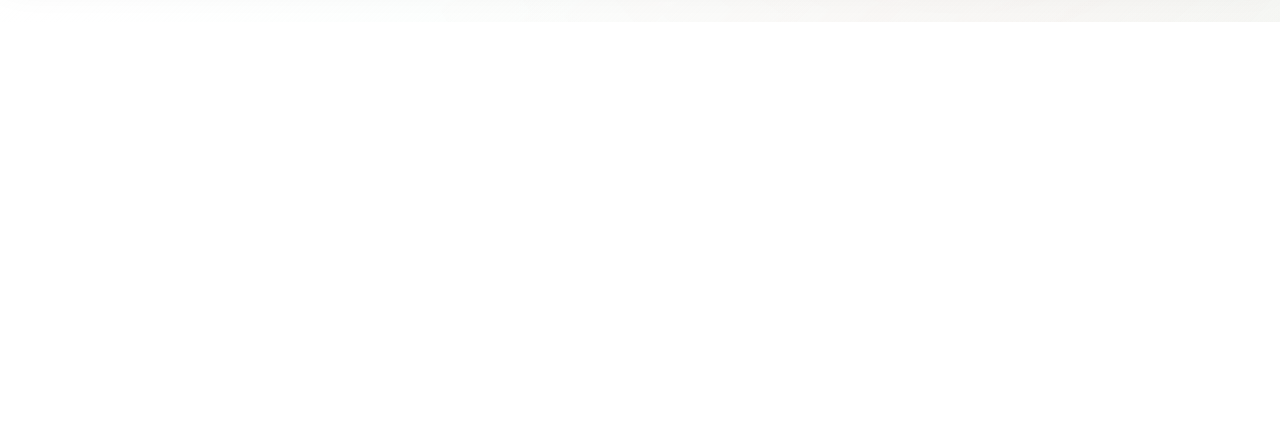
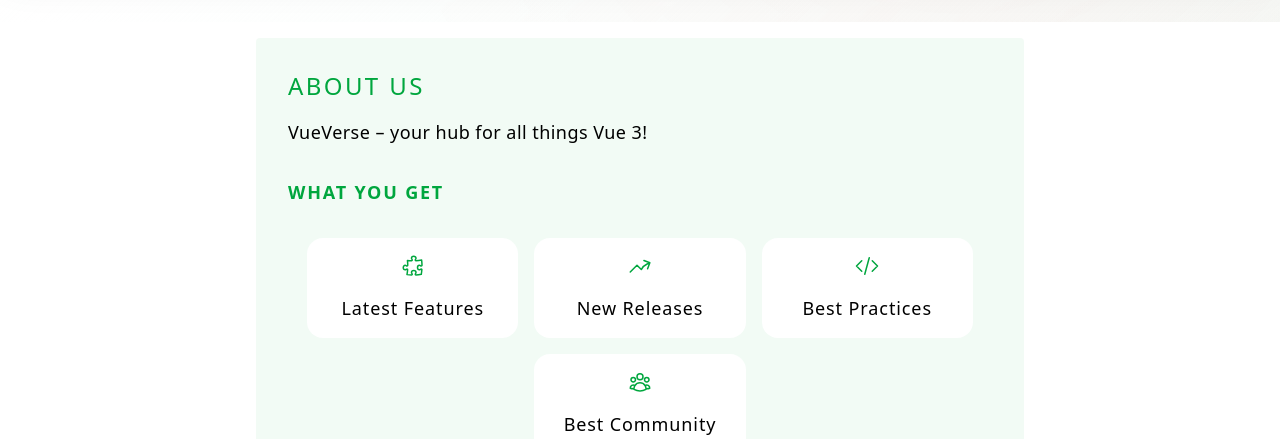
Before and after one commit to lalith07697/vue-verse, a Vue app: page / in a window 1280 px wide. Shown: the part 1253-1692 px from the top of the page. Before the commit the page ends 1275 px from the top, so only its background shows below. Built offline with nearby package versions, Linux system fonts and the light colour scheme.

Commit message:
about page

```diff
--- a/index.html
+++ b/index.html
@@ -10,4 +10,9 @@
     <div id="app"></div>
     <script type="module" src="/src/main.js"></script>
   </body>
+  <style>
+    html{
+      scroll-padding: 100px;
+    }
+  </style>
 </html>
--- a/src/App.vue
+++ b/src/App.vue
@@ -1,8 +1,10 @@
 <script setup >
-import Header from './components/Header.vue'
+import Header from './components/HeaderView.vue'
 import logo from './assets/favicon.jpg'
 import { ref } from 'vue'
 import { onMounted } from 'vue'
+import Home from './components/Home.vue'
+import AboutView from './components/AboutView.vue'
 const isLoading = ref(true)
 
 onMounted(() => {
@@ -36,7 +38,10 @@
     <div v-else>
       <div class="animate-fadeIn opacity-0">
         <Header />
-        <RouterView class="mt-20"/>
+        <div class="mt-20 flex flex-col w-screen items-center">
+          <Home id="home"/>
+          <AboutView id="about"/>
+        </div>
       </div>
     </div>
   </div>
@@ -54,4 +59,5 @@
 .animate-fadeIn {
   animation: fadeIn 0.8s ease-in-out forwards;
 }
+
 </style>
--- a/src/components/AboutView.vue
+++ b/src/components/AboutView.vue
@@ -1,7 +1,82 @@
-<script setup>
-</script>
+<script setup></script>
 <template>
-  <div>
-    abc
+  <div class="w-[60%] bg-[#81D6A1]/10 rounded m-4 mb-40 p-8">
+    <h1 class="tracking-widest text-2xl font-medium text-[#00a63e]">ABOUT US</h1>
+    <p class="text-lg mt-4 tracking-wide">
+      VueVerse – your hub for all things <span class="font-medium">Vue 3!</span>
+    </p>
+    <h1 class="tracking-widest text-lg text-[#00a63e] font-semibold my-4 mt-8">WHAT YOU GET</h1>
+    <div class="flex flex-wrap justify-center gap-4 w-[100%] mt-8">
+      <div class="flex flex-col items-center w-[30%] gap-4 bg-white p-4 rounded-2xl">
+        <svg
+          xmlns="http://www.w3.org/2000/svg"
+          fill="none"
+          viewBox="0 0 24 24"
+          stroke-width="1.5"
+          stroke="currentColor"
+          class="size-6 text-[#00a63e]"
+        >
+          <path
+            stroke-linecap="round"
+            stroke-linejoin="round"
+            d="M14.25 6.087c0-.355.186-.676.401-.959.221-.29.349-.634.349-1.003 0-1.036-1.007-1.875-2.25-1.875s-2.25.84-2.25 1.875c0 .369.128.713.349 1.003.215.283.401.604.401.959v0a.64.64 0 0 1-.657.643 48.39 48.39 0 0 1-4.163-.3c.186 1.613.293 3.25.315 4.907a.656.656 0 0 1-.658.663v0c-.355 0-.676-.186-.959-.401a1.647 1.647 0 0 0-1.003-.349c-1.036 0-1.875 1.007-1.875 2.25s.84 2.25 1.875 2.25c.369 0 .713-.128 1.003-.349.283-.215.604-.401.959-.401v0c.31 0 .555.26.532.57a48.039 48.039 0 0 1-.642 5.056c1.518.19 3.058.309 4.616.354a.64.64 0 0 0 .657-.643v0c0-.355-.186-.676-.401-.959a1.647 1.647 0 0 1-.349-1.003c0-1.035 1.008-1.875 2.25-1.875 1.243 0 2.25.84 2.25 1.875 0 .369-.128.713-.349 1.003-.215.283-.4.604-.4.959v0c0 .333.277.599.61.58a48.1 48.1 0 0 0 5.427-.63 48.05 48.05 0 0 0 .582-4.717.532.532 0 0 0-.533-.57v0c-.355 0-.676.186-.959.401-.29.221-.634.349-1.003.349-1.035 0-1.875-1.007-1.875-2.25s.84-2.25 1.875-2.25c.37 0 .713.128 1.003.349.283.215.604.401.96.401v0a.656.656 0 0 0 .658-.663 48.422 48.422 0 0 0-.37-5.36c-1.886.342-3.81.574-5.766.689a.578.578 0 0 1-.61-.58v0Z"
+          />
+        </svg>
+        <h1 class="font-medium text-lg tracking-wider">Latest Features</h1>
+      </div>
+      <div class="flex flex-col items-center w-[30%] gap-4 bg-white p-4 rounded-2xl">
+        <svg
+          xmlns="http://www.w3.org/2000/svg"
+          fill="none"
+          viewBox="0 0 24 24"
+          stroke-width="1.5"
+          stroke="currentColor"
+          class="size-6 text-[#00a63e]"
+        >
+          <path
+            stroke-linecap="round"
+            stroke-linejoin="round"
+            d="M2.25 18 9 11.25l4.306 4.306a11.95 11.95 0 0 1 5.814-5.518l2.74-1.22m0 0-5.94-2.281m5.94 2.28-2.28 5.941"
+          />
+        </svg>
+        <h1 class="font-medium text-lg tracking-wider">New Releases</h1>
+      </div>
+      <div class="flex flex-col items-center w-[30%] gap-4 bg-white p-4 rounded-2xl">
+        <svg
+          xmlns="http://www.w3.org/2000/svg"
+          fill="none"
+          viewBox="0 0 24 24"
+          stroke-width="1.5"
+          stroke="currentColor"
+          class="size-6 text-[#00a63e]"
+        >
+          <path
+            stroke-linecap="round"
+            stroke-linejoin="round"
+            d="M17.25 6.75 22.5 12l-5.25 5.25m-10.5 0L1.5 12l5.25-5.25m7.5-3-4.5 16.5"
+          />
+        </svg>
+
+        <h1 class="font-medium text-lg tracking-wider">Best Practices</h1>
+      </div>
+      <div class="flex flex-col items-center w-[30%] gap-4 bg-white p-4 rounded-2xl">
+        <svg
+          xmlns="http://www.w3.org/2000/svg"
+          fill="none"
+          viewBox="0 0 24 24"
+          stroke-width="1.5"
+          stroke="currentColor"
+          class="size-6 text-[#00a63e]"
+        >
+          <path
+            stroke-linecap="round"
+            stroke-linejoin="round"
+            d="M18 18.72a9.094 9.094 0 0 0 3.741-.479 3 3 0 0 0-4.682-2.72m.94 3.198.001.031c0 .225-.012.447-.037.666A11.944 11.944 0 0 1 12 21c-2.17 0-4.207-.576-5.963-1.584A6.062 6.062 0 0 1 6 18.719m12 0a5.971 5.971 0 0 0-.941-3.197m0 0A5.995 5.995 0 0 0 12 12.75a5.995 5.995 0 0 0-5.058 2.772m0 0a3 3 0 0 0-4.681 2.72 8.986 8.986 0 0 0 3.74.477m.94-3.197a5.971 5.971 0 0 0-.94 3.197M15 6.75a3 3 0 1 1-6 0 3 3 0 0 1 6 0Zm6 3a2.25 2.25 0 1 1-4.5 0 2.25 2.25 0 0 1 4.5 0Zm-13.5 0a2.25 2.25 0 1 1-4.5 0 2.25 2.25 0 0 1 4.5 0Z"
+          />
+        </svg>
+        <h1 class="font-medium text-lg tracking-wider">Best Community</h1>
+      </div>
+    </div>
+    <p class="text-center mt-8">Join us in growing together, solving challenges, and celebrating the power of Vue 3! Whether you're debugging an issue or crafting your next big project, VueVerse is the place to connect, learn, and succeed with Vue.</p>
   </div>
 </template>
--- a/src/components/Header.vue
+++ b/src/components/HeaderView.vue
@@ -1,4 +1,4 @@
-<script setup lang="ts">
+<script setup>
 import { ref, onMounted, onUnmounted } from 'vue'
 import { Menu, X } from 'lucide-vue-next'
 import logo from '../assets/favicon.jpg'
@@ -9,7 +9,7 @@
   isScrolled.value = window.scrollY > 20
 }
 
-const scrollToSection = (sectionId: string) => {
+const scrollToSection = (sectionId) => {
   const element = document.getElementById(sectionId)
   if (element) {
     element.scrollIntoView({ behavior: 'smooth' })
--- a/src/router/index.js
+++ b/src/router/index.js
@@ -1,21 +1,8 @@
-import AboutView from '@/components/AboutView.vue'
-import Home from '@/components/Home.vue'
 import { createRouter, createWebHistory } from 'vue-router'
 
 const router = createRouter({
   history: createWebHistory(import.meta.env.BASE_URL),
-  routes: [
-    {
-      path: '/',
-      name: 'Home',
-      component: Home,
-    },
-    {
-      path: '/about',
-      name: 'About',
-      component: AboutView,
-    },
-  ],
+  routes: [],
 })
 
 export default router
```
